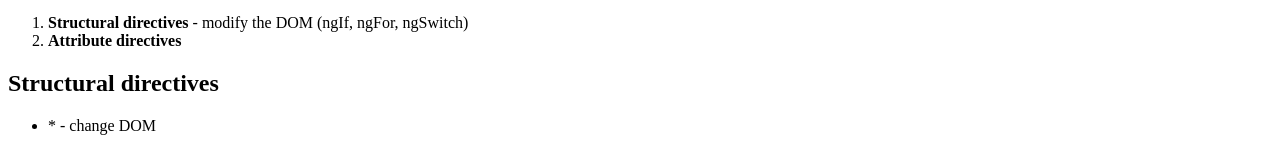
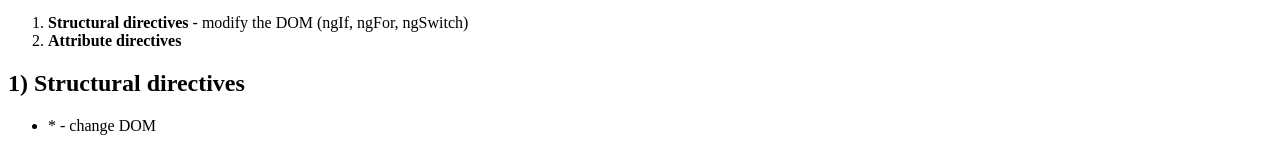
Before and after one commit to nkunic/angular-z2h-example-structural-directives, an Angular app: page / in a window 1280 px wide. Shown: the part 173-329 px from the top of the page. Built offline with nearby package versions, Linux system fonts and the light colour scheme.

Commit message:
1 file modified

```diff
--- a/src/app/app.component.html
+++ b/src/app/app.component.html
@@ -17,7 +17,7 @@
   <li><strong>Attribute directives</strong></li>
 </ol>
 
-<h2>Structural directives</h2>
+<h2>1) Structural directives</h2>
 <ul>
   <li>* - change DOM</li>
 </ul>
```
